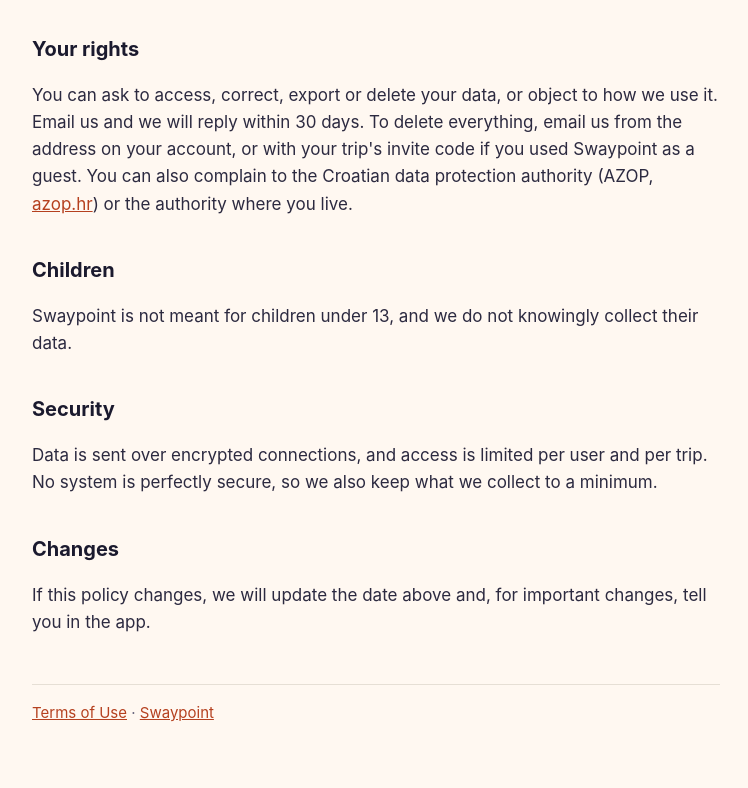
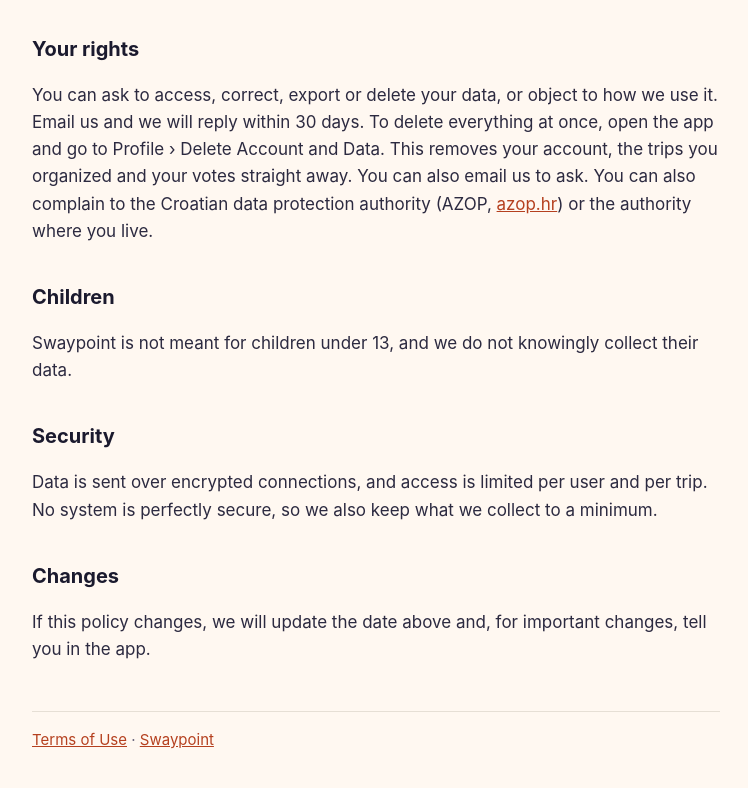
Before and after one commit to TheBrunoPetkovic/TheBrunoPetkovic.github.io, a plain HTML site: page privacy/index.html in a window 1280 px wide. Shown: the part 1701-2489 px from the top of the page, without its empty margins (264-1012 px from the left). Drawn offline with Linux system fonts and the light colour scheme.

Commit message:
Add files via upload

```diff
--- a/privacy/index.html
+++ b/privacy/index.html
@@ -47,7 +47,7 @@
 <p>We keep your account and trips until you delete them. When the organizer deletes a trip, its members and votes are deleted too. When you leave a trip, your membership and votes for that trip are deleted.</p>
 
 <h2>Your rights</h2>
-<p>You can ask to access, correct, export or delete your data, or object to how we use it. Email us and we will reply within 30 days. To delete everything, email us from the address on your account, or with your trip's invite code if you used Swaypoint as a guest. You can also complain to the Croatian data protection authority (AZOP, <a href="https://azop.hr">azop.hr</a>) or the authority where you live.</p>
+<p>You can ask to access, correct, export or delete your data, or object to how we use it. Email us and we will reply within 30 days. To delete everything at once, open the app and go to Profile › Delete Account and Data. This removes your account, the trips you organized and your votes straight away. You can also email us to ask. You can also complain to the Croatian data protection authority (AZOP, <a href="https://azop.hr">azop.hr</a>) or the authority where you live.</p>
 
 <h2>Children</h2>
 <p>Swaypoint is not meant for children under 13, and we do not knowingly collect their data.</p>
```
